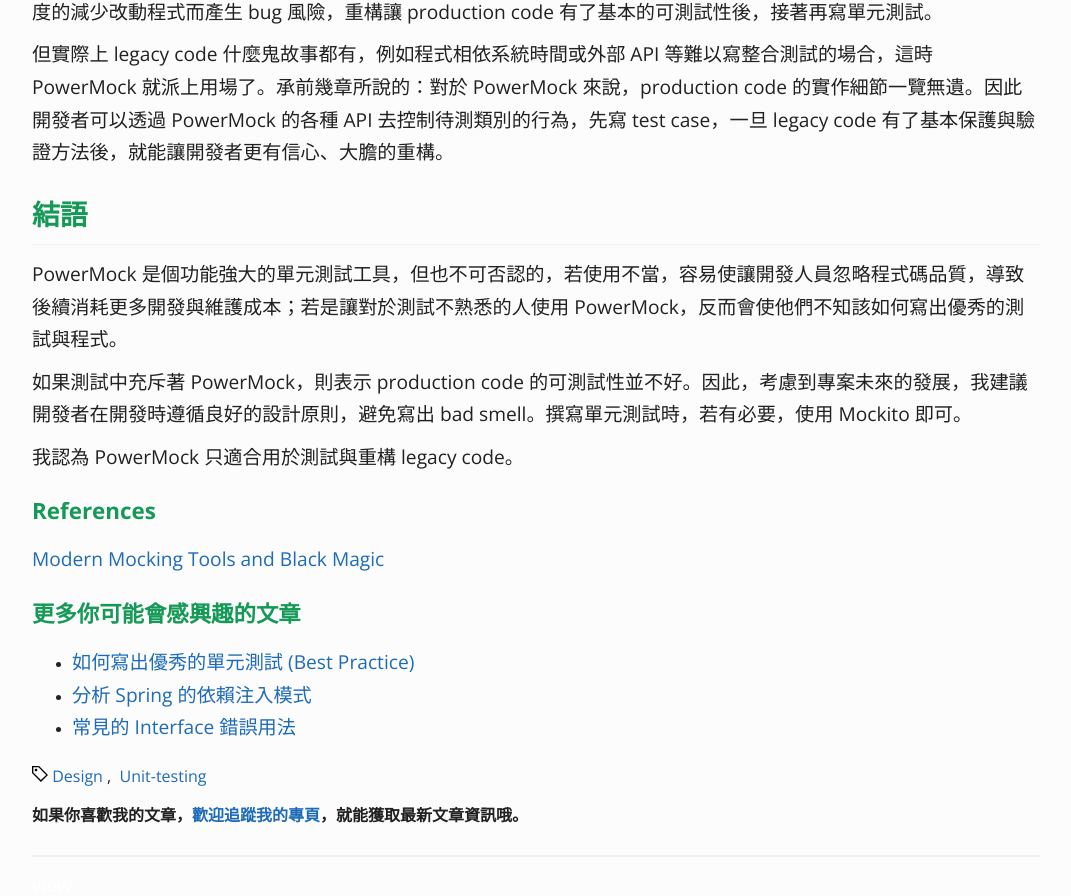
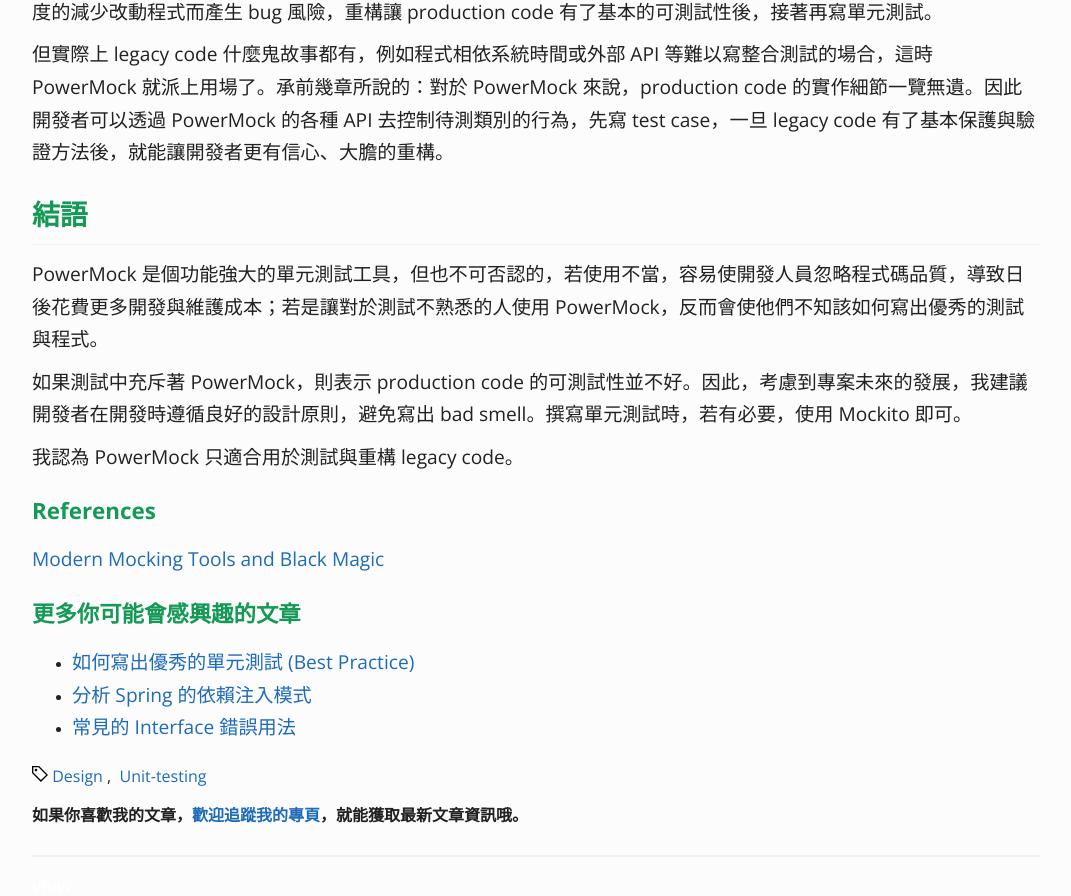
Before and after one commit to KaiSheng714/KaiSheng714.github.io, a Jekyll site: the page built from _posts/2022-01-06-why-powermock-is-bad.md, in a window 1280 px wide and 900 px high, scrolled down 6182 px. Shown: the top 896 px of the window, without its empty margins (104-1175 px from the left). Built offline with Jekyll 4.4.1, drawn with Linux system fonts in a browser that asks for light colours; comment, search, counter and statistics services are not loaded.

Commit message:
powermock

```diff
--- a/_posts/2022-01-06-why-powermock-is-bad.md
+++ b/_posts/2022-01-06-why-powermock-is-bad.md
@@ -219,7 +219,7 @@
 但實際上 legacy code 什麼鬼故事都有，例如程式相依系統時間或外部 API 等難以寫整合測試的場合，這時 PowerMock 就派上用場了。承前幾章所說的：對於 PowerMock 來說，production code 的實作細節一覽無遺。因此開發者可以透過 PowerMock 的各種 API 去控制待測類別的行為，先寫 test case，一旦 legacy code 有了基本保護與驗證方法後，就能讓開發者更有信心、大膽的重構。
 
 ## **結語**
-PowerMock 是個功能強大的單元測試工具，但也不可否認的，若使用不當，容易使讓開發人員忽略程式碼品質，導致後續消耗更多開發與維護成本；若是讓對於測試不熟悉的人使用 PowerMock，反而會使他們不知該如何寫出優秀的測試與程式。
+PowerMock 是個功能強大的單元測試工具，但也不可否認的，若使用不當，容易使開發人員忽略程式碼品質，導致日後花費更多開發與維護成本；若是讓對於測試不熟悉的人使用 PowerMock，反而會使他們不知該如何寫出優秀的測試與程式。
 
 如果測試中充斥著 PowerMock，則表示 production code 的可測試性並不好。因此，考慮到專案未來的發展，我建議開發者在開發時遵循良好的設計原則，避免寫出 bad smell。撰寫單元測試時，若有必要，使用 Mockito 即可。
 
```
